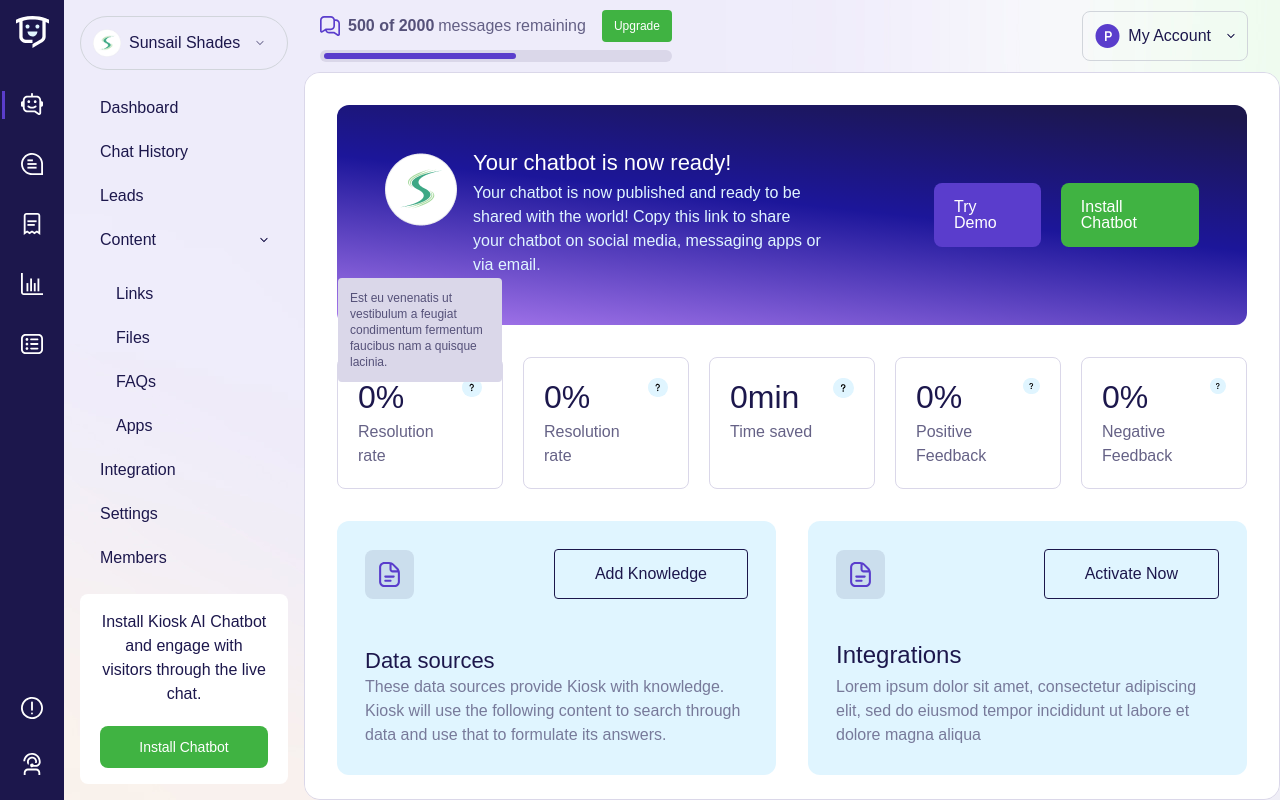
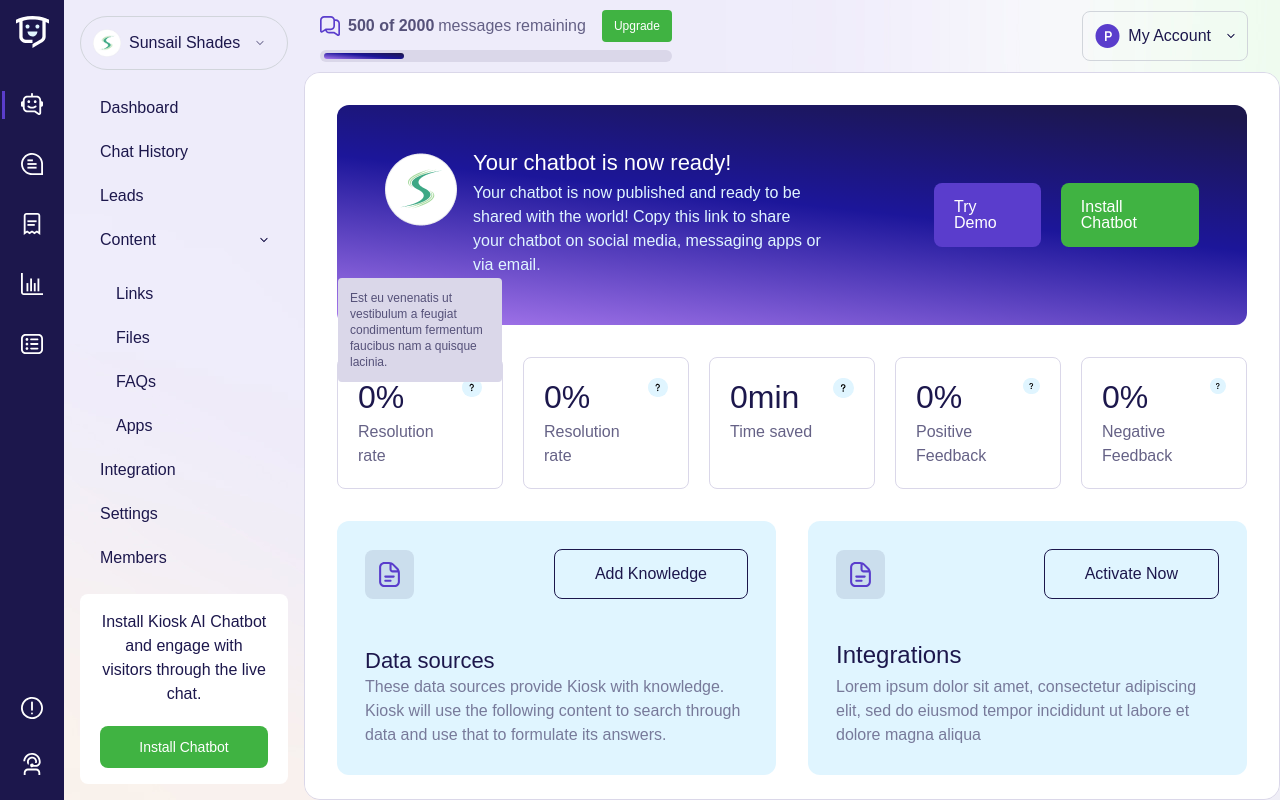
Before and after one commit to WebmarkFrontEnd/chatbot-dashboard, a website built with Vite: page install-chatbot-dashboard.html in a window 1280 px wide. Built offline with nearby package versions, Linux system fonts and the light colour scheme; a web font is replaced by a local one.

Commit message:
update misc changes

```diff
--- a/install-chatbot-dashboard.html
+++ b/install-chatbot-dashboard.html
@@ -203,7 +203,7 @@
               class="text-xs text-white bg-secondary px-3 py-2 rounded transition-all hover:bg-dark hover:text-white">Upgrade</a>
           </div>
           <div class="flex items-center bg-grey w-full h-3 py-1 px-1 rounded-full">
-            <div class="bg-gradient-to-r from-primary to-primary w-48 h-1.5 rounded-full"></div>
+            <div class="bg-custom-gradient w-20 h-1.5 rounded-full"></div>
           </div>
         </div>
         <!-- <button class="relative text-sm focus:outline-none group">
@@ -408,7 +408,7 @@
                 <img class="bg-dark bg-opacity-10 rounded-lg p-3" src="./assets/install_chatbot_dashboard/document.svg"
                   alt="help-widget">
                 <button
-                  class="text-base leading-none text-dark border border-dark rounded px-10 py-4 hover:bg-primary hover:text-white hover:border-primary">Add
+                  class="text-base leading-none text-dark border border-dark rounded-lg px-10 py-4 hover:bg-primary hover:text-white hover:border-primary">Add
                   Knowledge</button>
               </div>
 
@@ -426,7 +426,7 @@
                 <img class="bg-dark bg-opacity-10 rounded-lg p-3" src="./assets/install_chatbot_dashboard/document.svg"
                   alt="help-widget">
                 <button
-                  class="text-base leading-none text-dark border border-dark rounded px-10 py-4 hover:bg-primary hover:text-white hover:border-primary">Activate
+                  class="text-base leading-none text-dark border border-dark rounded-lg px-10 py-4 hover:bg-primary hover:text-white hover:border-primary">Activate
                   Now</button>
               </div>
 
```
Also changed, not shown: style.css.
